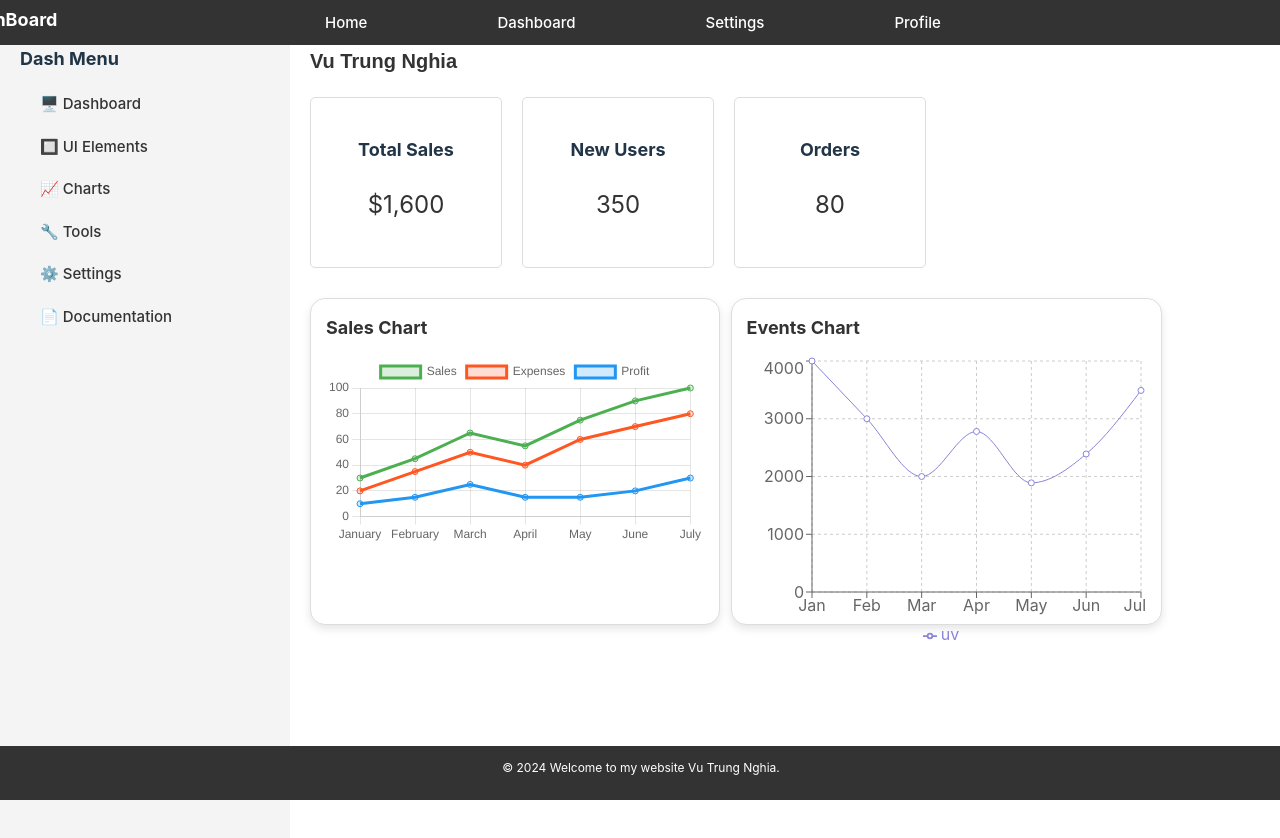
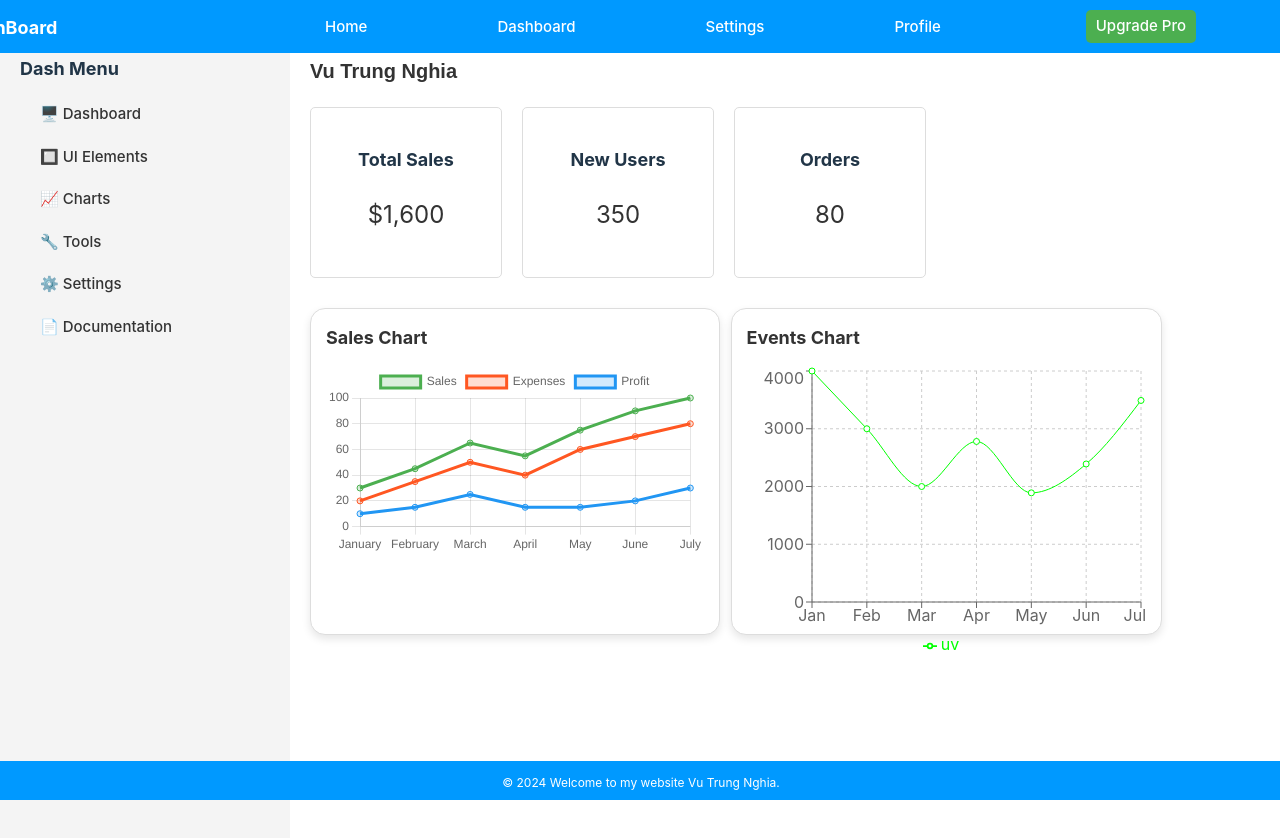
Before and after one commit to anhemlam648/AdminDashboard, a React (Vite) app: page / in a window 1280 px wide. Built offline with nearby package versions, Linux system fonts and the light colour scheme.

Commit message:
UpdateHeader

```diff
--- a/src/component/admin.jsx
+++ b/src/component/admin.jsx
@@ -16,18 +16,18 @@ function AdminDashboard() {
   };
 
   const cardsContainerStyle = {
-    marginTop: '30px',
+    marginTop: '40px',
     display: 'flex',
     gap: '20px',
     marginBottom: '20px',
   };
 
   const headingStyle = {
-    marginTop: '30px',
+    marginTop: '40px',
     fontSize: '20px',
     fontWeight: 'bold',
     color: '#333',
-    marginBottom: '-5px',
+    marginBottom: '-15px',
     fontFamily: 'Arial, sans-serif',
   };
   const chartsContainerStyle = {
--- a/src/component/partial/eventschart.jsx
+++ b/src/component/partial/eventschart.jsx
@@ -39,7 +39,7 @@ const EventsChart = () => {
           <YAxis />
           <Tooltip />
           <Legend />
-          <Line type="monotone" dataKey="uv" stroke="#8884d8" />
+          <Line type="monotone" dataKey="uv" stroke="#00FF00" />
         </LineChart>
       </ResponsiveContainer>
     </ChartContainer1>
--- a/src/component/partial/footer.jsx
+++ b/src/component/partial/footer.jsx
@@ -1,8 +1,8 @@
 import React from 'react';
 
 const footerStyle = {
-  marginTop: '30px',
-  backgroundColor: '#333',
+  marginTop: '55px',
+  backgroundColor: '#0099FF',
   color: '#fff',
   padding: '1px 1px',
   display: 'flex',
@@ -17,7 +17,7 @@ const footerStyle = {
 };
 
 const footerContentStyle = {
-  marginBottom: '10px',
+  marginBottom: '-5px',
   display: 'flex',
   flexDirection: 'column',
   alignItems: 'center',
--- a/src/component/partial/header.jsx
+++ b/src/component/partial/header.jsx
@@ -3,7 +3,7 @@ import { Link } from 'react-router-dom'; // Để sử dụng các liên kết
 
 const Header = () => {
   const headerStyle = {
-    backgroundColor: '#333',
+    backgroundColor: '#0099FF',
     color: '#fff',
     padding: '10px 20px',
     display: 'flex',
@@ -56,19 +56,30 @@ const Header = () => {
     fontSize: '15px',
     marginRight: '100px',
   };
-
+  const buttonStyle = {
+    backgroundColor: '#4caf50',
+    color: '#fff',
+    border: 'none',
+    borderRadius: '5px',
+    padding: '5px 10px',
+    fontSize: '15px',
+    cursor: 'pointer',
+    textDecoration: 'none',
+    marginLeft:'30px',
+  };
   return (
     <header style={headerStyle}>
       <div style={headerContentStyle}>
         <h1 style={titleStyle}>AdminDashBoard</h1>
         <nav style={navbarStyle}>
           <ul style={navbarListStyle}>
-            <li style={navbarItemStyle}><Link to="/" style={navbarLinkStyle}>Home</Link></li>
-            <li style={navbarItemStyle}><Link to="/dashboard" style={navbarLinkStyle}>Dashboard</Link></li>
-            <li style={navbarItemStyle}><Link to="/settings" style={navbarLinkStyle}>Settings</Link></li>
-            <li style={navbarItemStyle}><Link to="/profile" style={navbarLinkStyle}>Profile</Link></li>
+            <li style={navbarItemStyle}><Link to="#" style={navbarLinkStyle}>Home</Link></li>
+            <li style={navbarItemStyle}><Link to="#" style={navbarLinkStyle}>Dashboard</Link></li>
+            <li style={navbarItemStyle}><Link to="#" style={navbarLinkStyle}>Settings</Link></li>
+            <li style={navbarItemStyle}><Link to="#" style={navbarLinkStyle}>Profile</Link></li>
           </ul>
         </nav>
+        <Link to="#" style={buttonStyle}>Upgrade Pro</Link>
       </div>
     </header>
   );
--- a/src/component/partial/sidebar.jsx
+++ b/src/component/partial/sidebar.jsx
@@ -9,7 +9,7 @@ const Sidebar = () => {
   };
 
   const sidebarTitleStyle = {
-    marginTop:'25px',
+    marginTop:'35px',
     fontSize: '18px',
     marginBottom: '-5px',
   };
@@ -36,22 +36,22 @@ const Sidebar = () => {
       <h2 style={sidebarTitleStyle}>Dash Menu</h2>
       <ul style={sidebarListStyle}>
         <li style={sidebarItemStyle}>
-          <Link to="/#" style={sidebarItemTextStyle}>🖥️ Dashboard</Link>
+          <Link to="#" style={sidebarItemTextStyle}>🖥️ Dashboard</Link>
         </li>
         <li style={sidebarItemStyle}>
-          <Link to="/#" style={sidebarItemTextStyle}>🔲 UI Elements</Link>
+          <Link to="#" style={sidebarItemTextStyle}>🔲 UI Elements</Link>
         </li>
         <li style={sidebarItemStyle}>
-          <Link to="/#" style={sidebarItemTextStyle}>📈 Charts</Link>
+          <Link to="#" style={sidebarItemTextStyle}>📈 Charts</Link>
         </li>
         <li style={sidebarItemStyle}>
-          <Link to="/#" style={sidebarItemTextStyle}>🔧 Tools</Link>
+          <Link to="#" style={sidebarItemTextStyle}>🔧 Tools</Link>
         </li>
         <li style={sidebarItemStyle}>
-          <Link to="/#" style={sidebarItemTextStyle}>⚙️ Settings</Link>
+          <Link to="#" style={sidebarItemTextStyle}>⚙️ Settings</Link>
         </li>
         <li style={sidebarItemStyle}>
-          <Link to="/#" style={sidebarItemTextStyle}>📄 Documentation</Link>
+          <Link to="#" style={sidebarItemTextStyle}>📄 Documentation</Link>
         </li>
       </ul>
     </nav>
```
Also changed, not shown: public/images/HomeAdmin.jpg (added), 1 other file (tests, documents, lock files or other folders).
